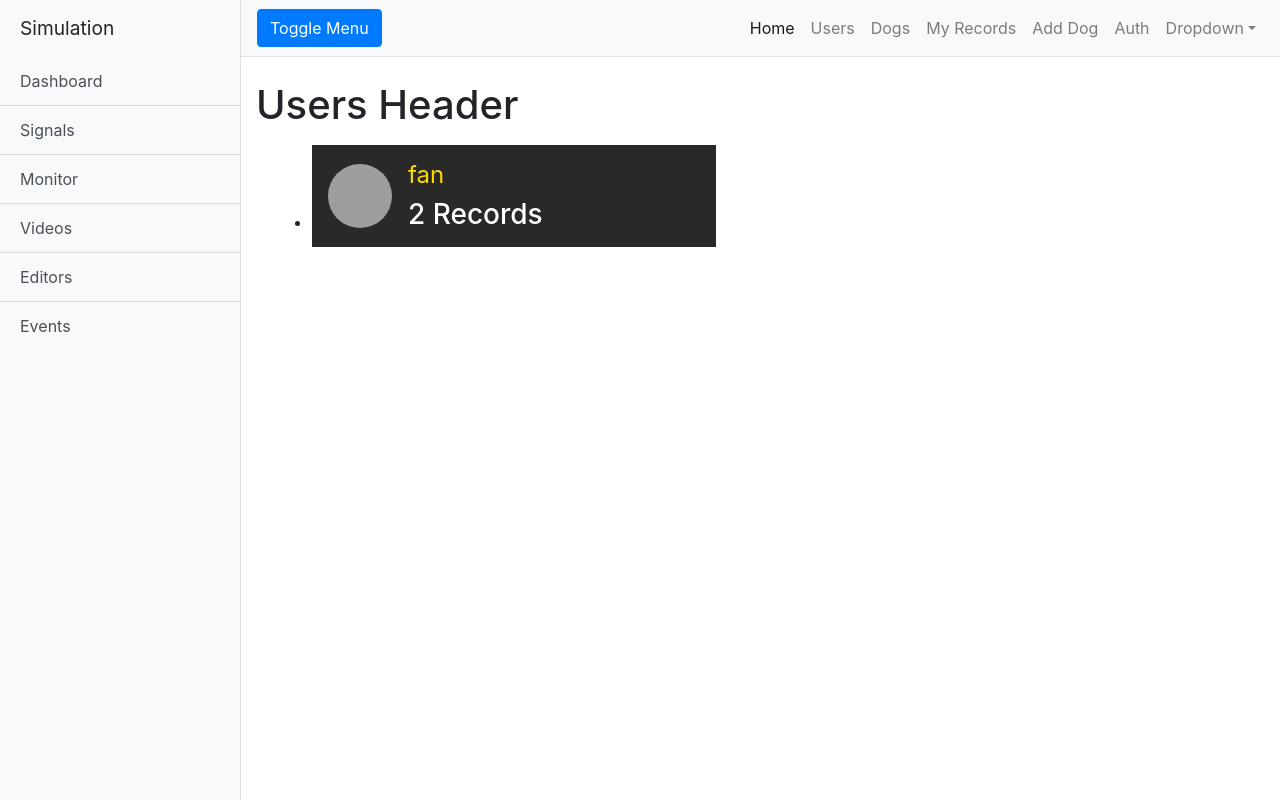
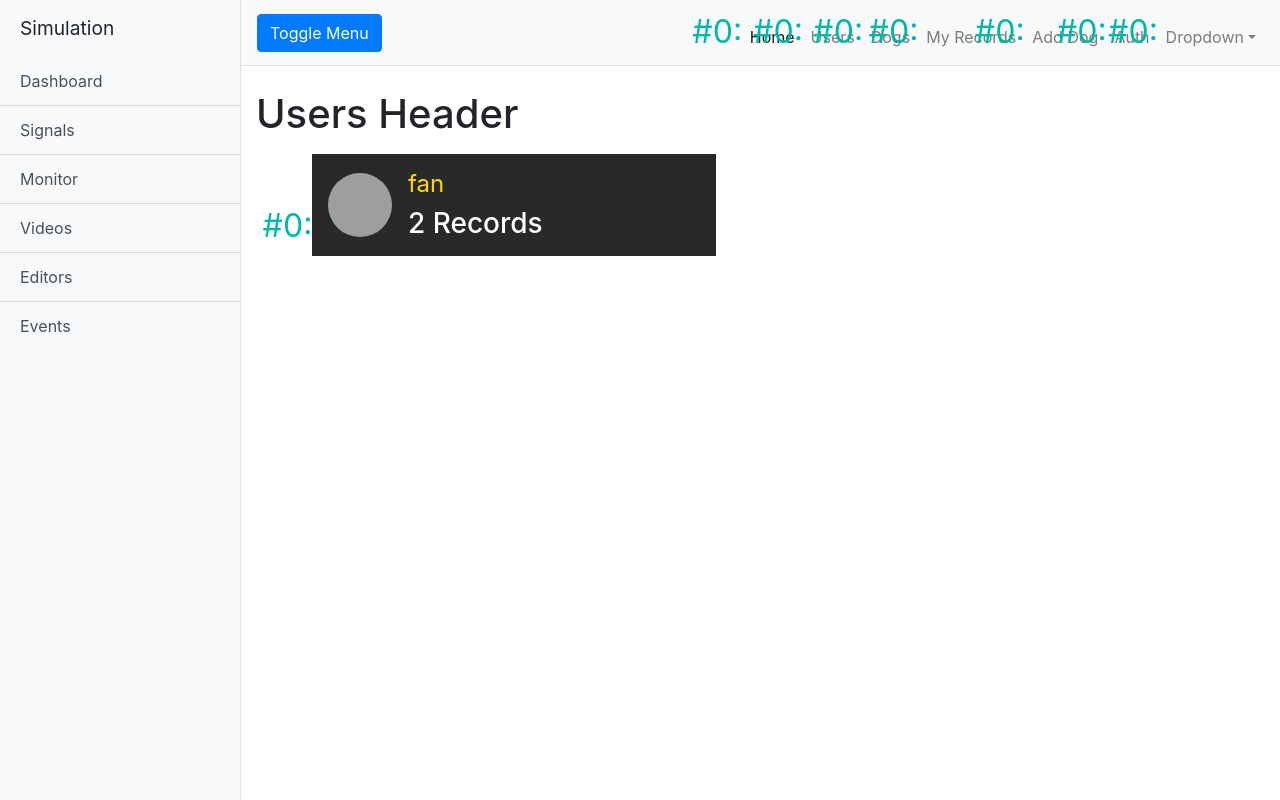
Before and after one commit to fl427/cornell-web-application, a React (Create React App) app in the folder client/: page /users in a window 1280 px wide. Built offline with nearby package versions, Linux system fonts and the light colour scheme; grey boxes are pictures that could not be loaded.

Commit message:
useritem

```diff
--- a/client/src/user/components/UserItem.css
+++ b/client/src/user/components/UserItem.css
@@ -47,3 +47,9 @@
 .user-item__info h3 {
     margin: 0;
 }
+
+li::marker {
+    color: #00b7a8;
+    content: "#" counter(counter) ":";
+    font-size: 200%;
+}
```
